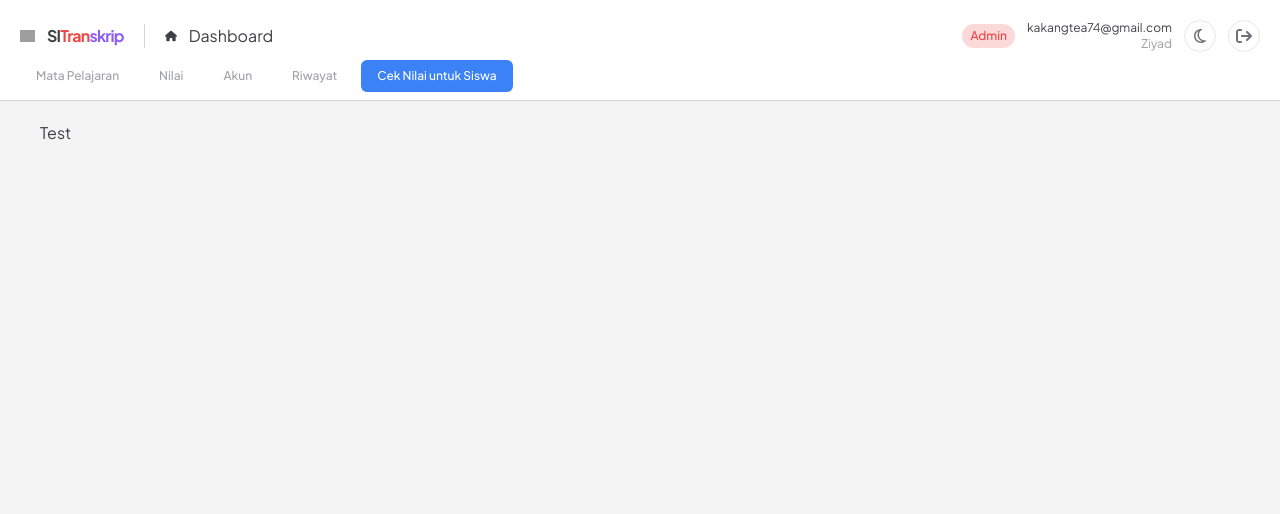
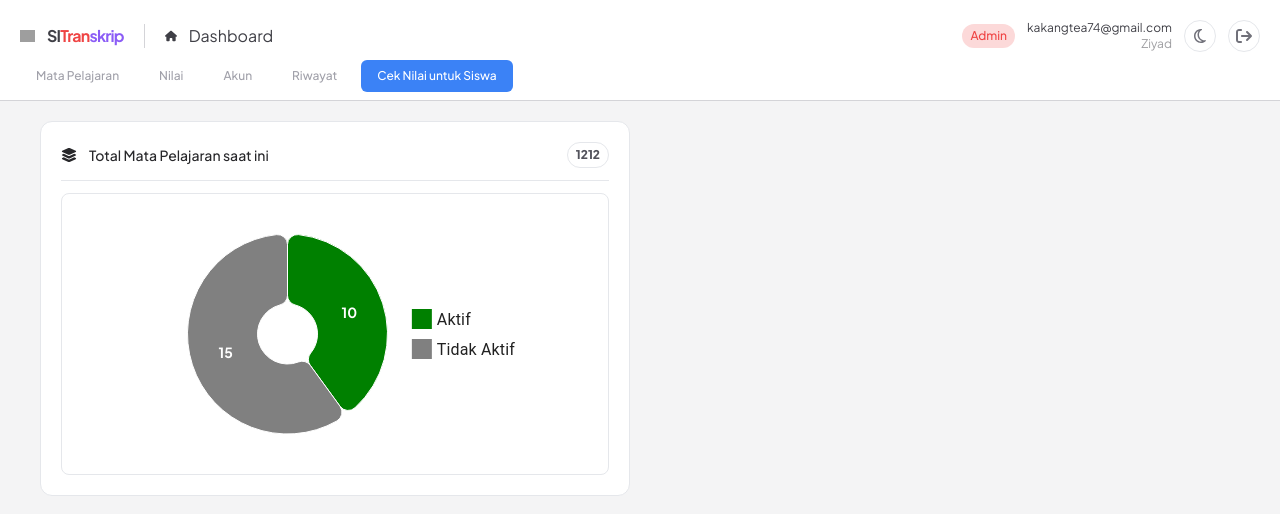
Before and after one commit to ZiyadZK/transkrippu-web, a Next.js app: page / in a window 1280 px wide. Shown: the top 514 px of the page. Built offline with nearby package versions, Linux system fonts and the light colour scheme; grey boxes are pictures that could not be loaded.

Commit message:
layouting dashboard 50%

```diff
--- a/package.json
+++ b/package.json
@@ -17,6 +17,7 @@
     "@fortawesome/free-solid-svg-icons": "^6.5.1",
     "@fortawesome/react-fontawesome": "^0.2.0",
     "@mui/material": "^5.15.20",
+    "@mui/styled-engine-sc": "^6.0.0-alpha.18",
     "@mui/x-charts": "^7.7.1",
     "axios": "^1.6.8",
     "crypto-js": "^4.2.0",
@@ -29,6 +30,7 @@
     "react": "^18",
     "react-dom": "^18",
     "react-hot-toast": "^2.4.1",
+    "styled-components": "^6.1.11",
     "sweetalert2": "^11.10.5",
     "sweetalert2-react-content": "^5.0.7",
     "url": "^0.11.3",
--- a/src/app/page.jsx
+++ b/src/app/page.jsx
@@ -1,11 +1,56 @@
+'use client'
+
 import MainLayoutPage from "@/components/mainLayout";
+import { faLayerGroup } from "@fortawesome/free-solid-svg-icons";
+import { FontAwesomeIcon } from "@fortawesome/react-fontawesome";
+import { PieChart, pieArcLabelClasses } from "@mui/x-charts";
 import Image from "next/image";
 
 export default function Home() {
   return (
     <MainLayoutPage>
-      <div className="dark:text-zinc-200 text-zinc-700">
-        Test
+      <div className="grid grid-cols-1 md:grid-cols-2 gap-5 text-sm">
+        <div className="p-5 border dark:border-zinc-800 bg-white dark:bg-zinc-900 md:rounded-xl rounded-md text-zinc-800 dark:text-zinc-100 h-full">
+          <div className="flex items-center justify-between">
+            <div className="flex items-center gap-3 font-medium">
+              <FontAwesomeIcon icon={faLayerGroup} className="w-4 h-4 text-inherit" />
+              Total Mata Pelajaran saat ini
+            </div>
+            <p className="px-2 py-1 rounded-full border text-xs font-extrabold dark:bg-zinc-950 dark:border-zinc-700 text-zinc-600 dark:text-zinc-100">
+              1212
+            </p>
+          </div>
+          <hr className="my-3 dark:opacity-10" />
+          <div className="flex items-center justify-center w-full bg-white rounded-lg border py-10">
+            <PieChart
+              series={[
+                {
+                  arcLabel: (item) => item.value > 0 && `${item.value}`,
+                  data: [
+                    { id: 0, value: 10, label: 'Aktif', color: 'green' },
+                    { id: 1, value: 15, label: 'Tidak Aktif', color: 'gray' },
+                  ],
+                  highlightScope: { faded: 'global', highlighted: 'item' },
+                  faded: { innerRadius: 30, additionalRadius: -30, color: 'gray' },
+
+                  innerRadius: 30,
+                  outerRadius: 100,
+                  cornerRadius: 10
+                },
+              ]}
+
+              sx={{
+                [`& .${pieArcLabelClasses.root}`]: {
+                  fill: 'white',
+                  fontWeight: 'bold',
+                },
+              }}
+
+              width={400}
+              height={200}
+            />
+          </div>
+        </div>
       </div>
     </MainLayoutPage>
   );
```
Also changed, not shown: 1 other file (tests, documents, lock files or other folders).
